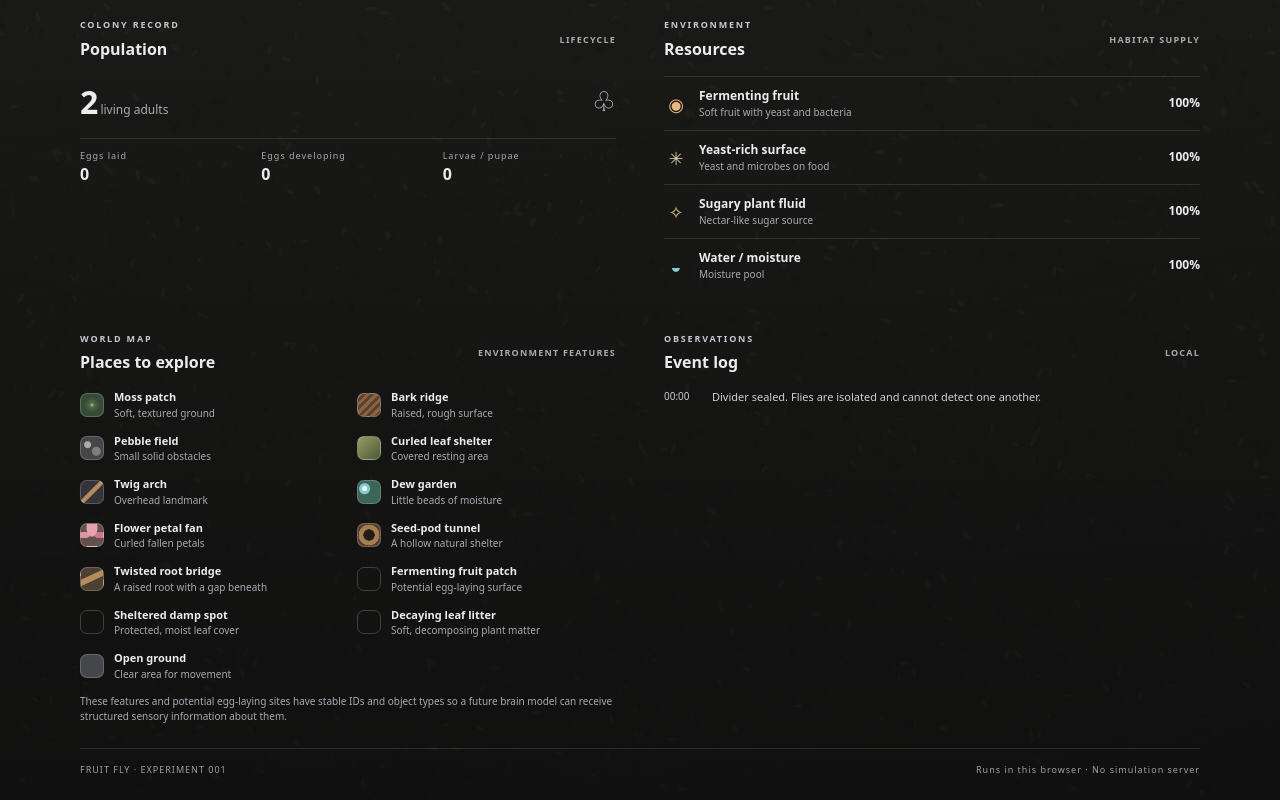
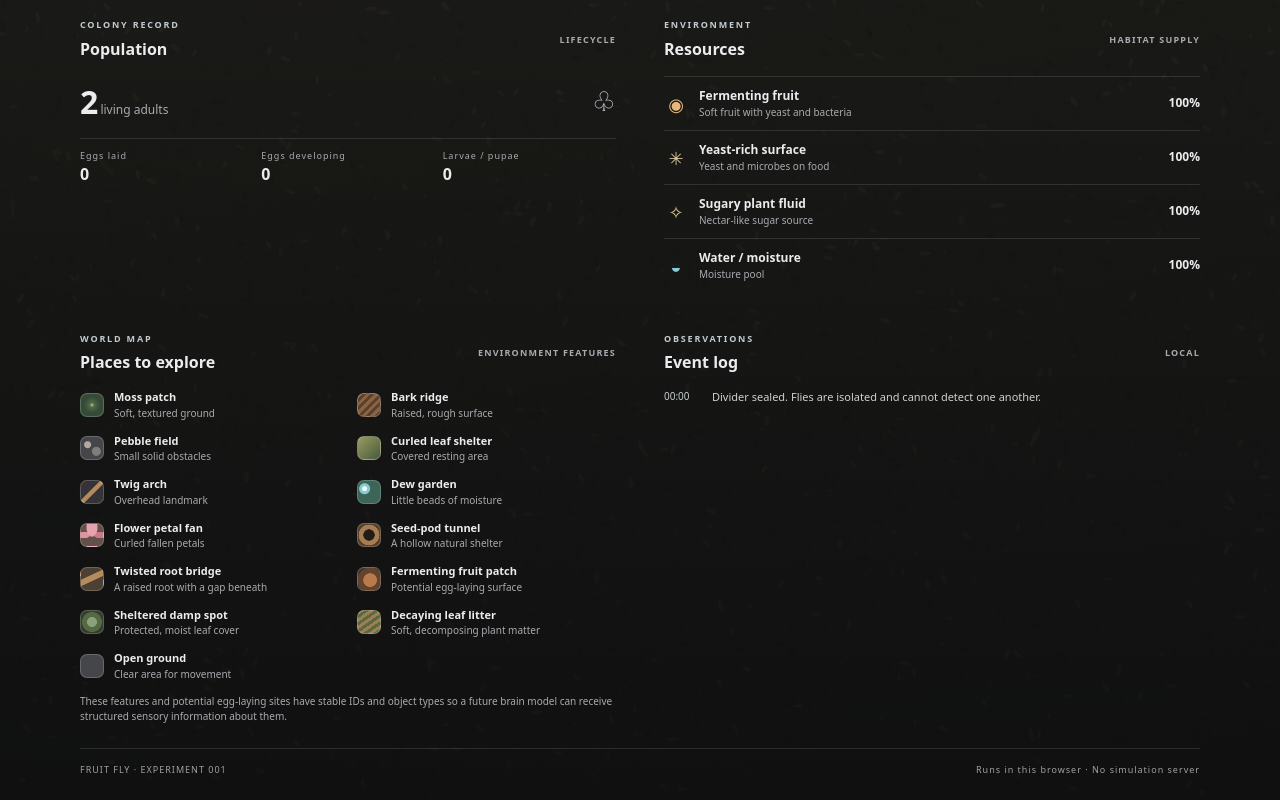
Before and after one commit to atdenaiforeve/Fruit-fly, a plain HTML site: page index.html in a window 1280 px wide. Shown: the part 5184-5984 px from the top of the page. Drawn offline with Linux system fonts and the light colour scheme.

Commit message:
Style egg-laying habitat markers

```diff
--- a/styles.css
+++ b/styles.css
@@ -90,4 +90,7 @@ footer{display:flex;align-items:center;justify-content:space-between;gap:12px;ma
 .feature-swatch.petals{background:radial-gradient(ellipse at 50% 15%,#e6a2ad 0 5px,transparent 6px),radial-gradient(ellipse at 85% 50%,#c8798c 0 5px,transparent 6px),radial-gradient(ellipse at 15% 50%,#d995a0 0 5px,transparent 6px),#64504a}
 .feature-swatch.pod{background:radial-gradient(ellipse at center,#241d17 0 35%,#a47d52 38% 65%,#58402d 68%)}
 .feature-swatch.root{background:linear-gradient(155deg,transparent 35%,#b58b5d 38% 55%,transparent 58%),#4c4032}
+.feature-swatch.eggfruit{background:radial-gradient(ellipse at 55% 55%,#b87b4c 0 38%,#63422e 42% 72%,#39352b 75%)}
+.feature-swatch.eggshelter{background:radial-gradient(ellipse at center,#8aa17a 0 30%,#536a43 34% 62%,#343c2d 66%)}
+.feature-swatch.eggleaf{background:repeating-linear-gradient(145deg,#9b8053 0 3px,#5d6843 3px 6px)}
 @media(max-width:650px){.feature-list{grid-template-columns:1fr 1fr;gap:12px 8px}.habitat-screen{height:573svh;min-height:850px}.world-legend{flex-wrap:wrap;max-width:calc(100% - 28px);top:142px;bottom:auto}}
```
